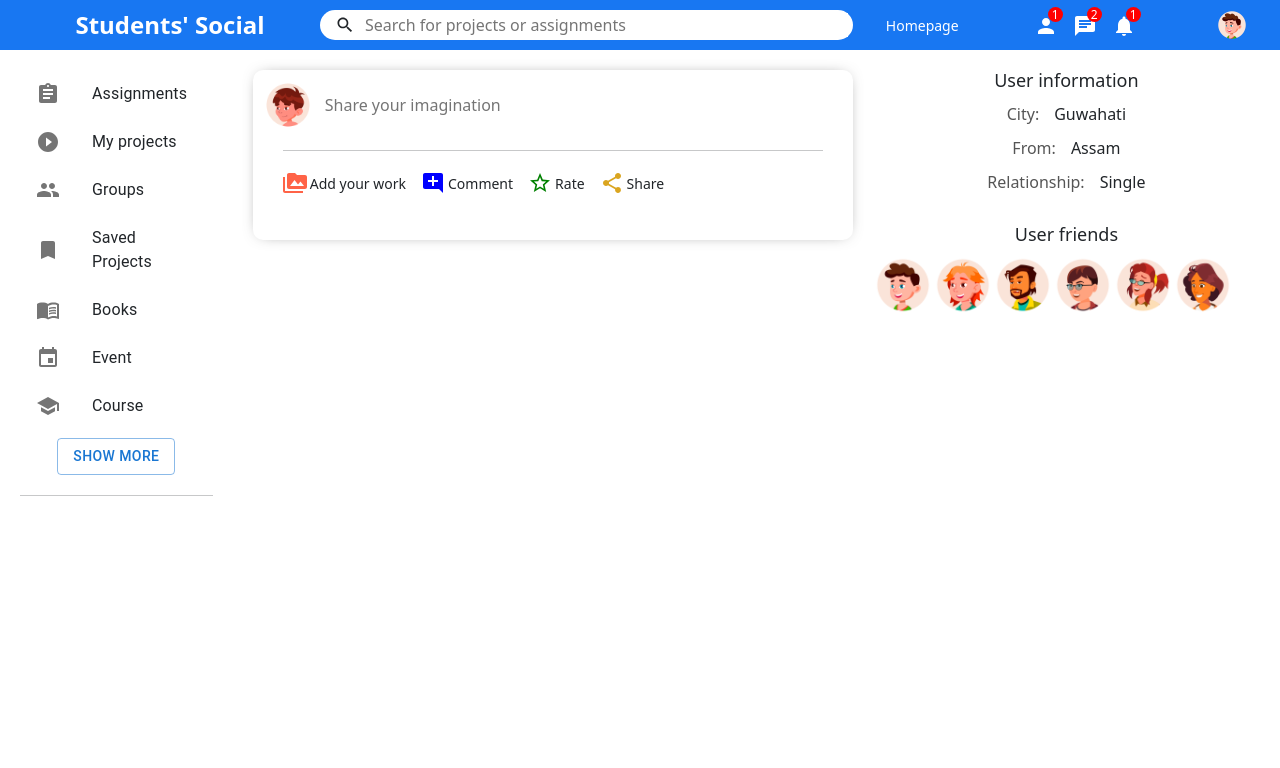
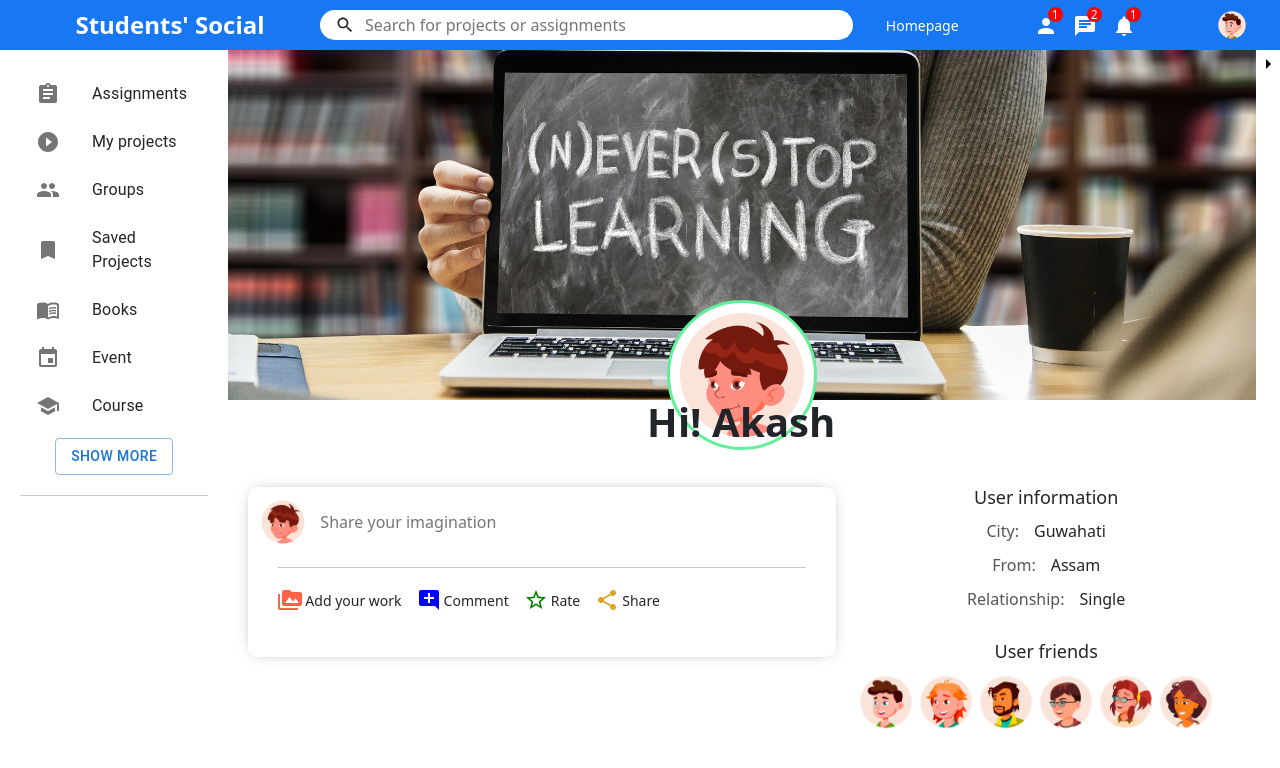
Before and after one commit to kalitadisha/Student_collaborative_app_frontend, a React (Create React App) app in the folder client/: page / in a window 1280 px wide. Shown: the top 768 px of the page. Built offline with nearby package versions, Linux system fonts and the light colour scheme; a small style sheet from the web is missing.

Commit message:
Khushnasin-2

```diff
--- a/client/src/App.js
+++ b/client/src/App.js
@@ -23,11 +23,11 @@ function App() {
           <Route path='/registeruser' element={<RegisterUser />} />
           <Route path='/loginuser' element={<UserLogin />} />
           <Route path='/upload' element={<Upload />} />
-          <Route path='/pro' element={<Profile />} />
+          <Route path='/' element={<Profile />} />
           <Route path = "/loginadmin" element={<Adminlogin/>}/>
           <Route path = "/registeruseradmin" element = {<Adminregistration/>} />
           <Route path= "/admin-dashboard" element={<Admindashboard/>}/>
-          <Route path= "/" element={<Home/>}/>
+
           <Route path='/profile' element={<Profilepage />} />
 
 
```
